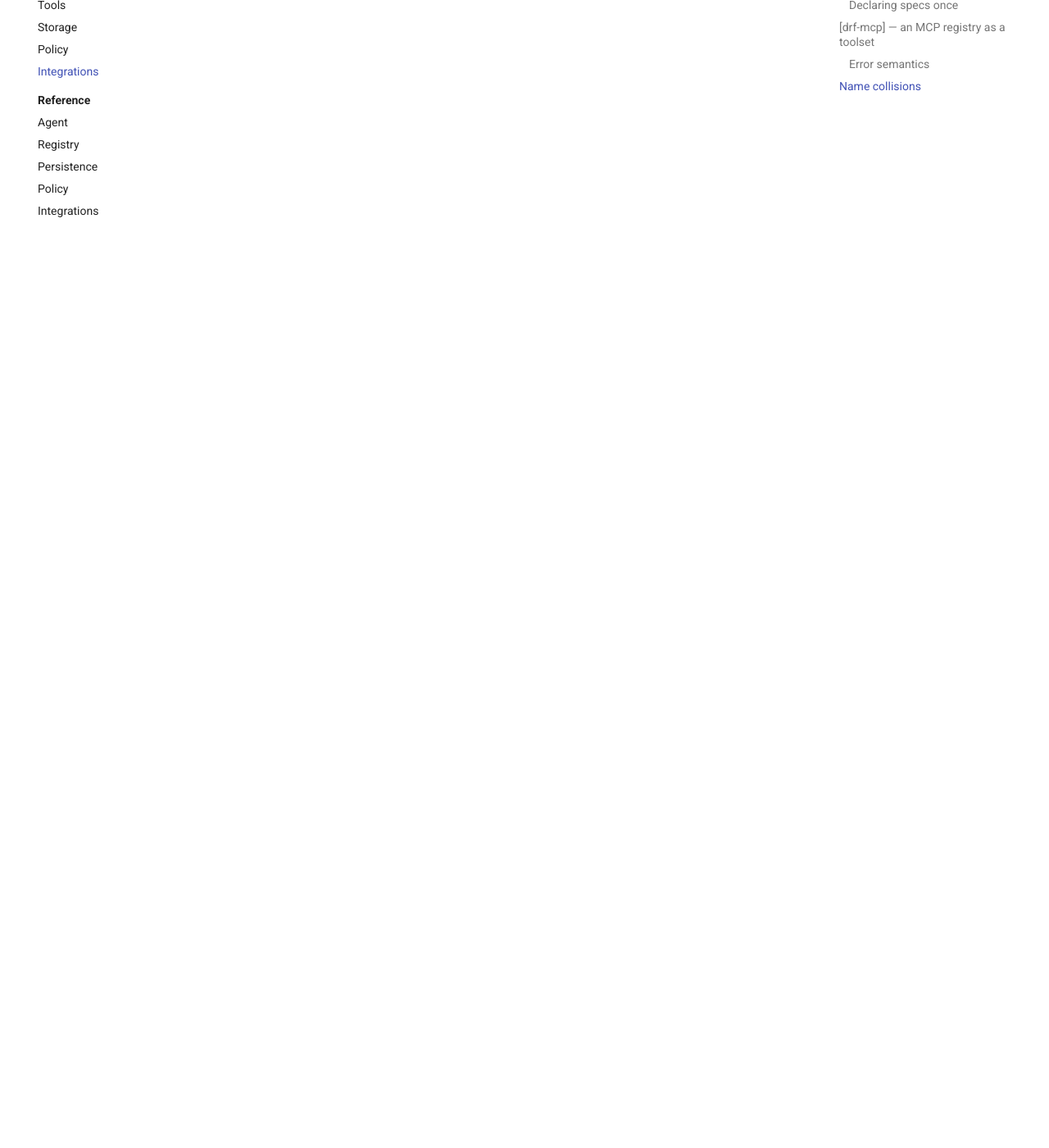
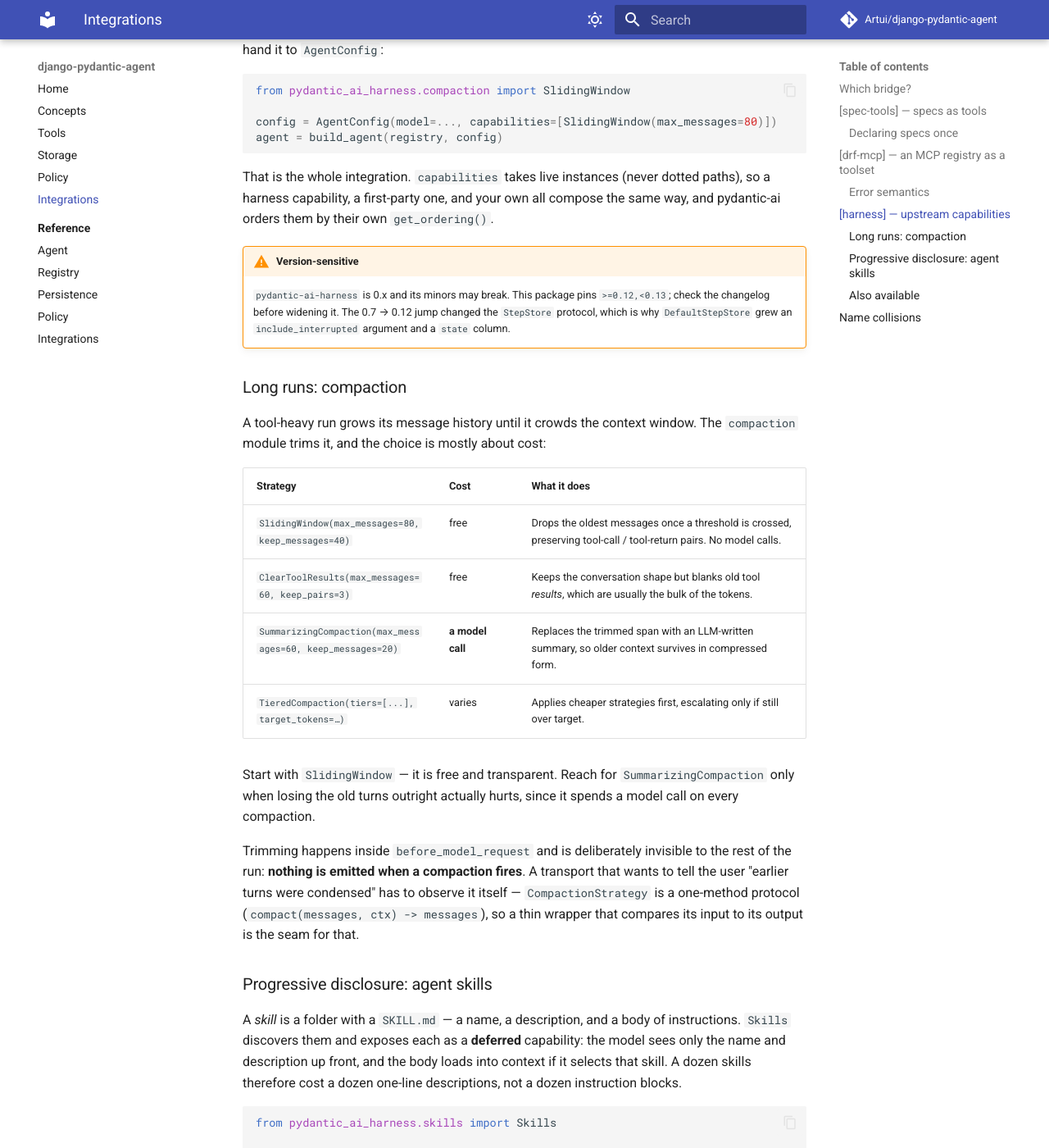
Before and after one commit to Artui/django-pydantic-agent, an MkDocs documentation site: the page built from docs/integrations.md, in a window 1280 px wide and 1400 px high, scrolled down 2726 px. Shown: the whole window at 82% size. Built offline with MkDocs 1.6.1 and Material for MkDocs 9.7.7, drawn with Linux system fonts in a browser that asks for light colours; comment, search, counter and statistics services are not loaded; some of the changed text lies outside the part shown.

Commit message:
Document the [harness] extra: compaction and agent skills (0.4.1) (#10)
* Document the [harness] extra: compaction and agent skills

The extra has existed since the CodeMode work, but integrations.md only covered
the two DRF bridges, so the third extra was undiscoverable. Both capabilities
are pure adoption — `capabilities=` already takes live instances, so there is no
package code to add.

Compaction is presented by cost, since that is the actual decision: SlidingWindow
and ClearToolResults are free, SummarizingCompaction spends a model call per
compaction, TieredCompaction escalates between them.

Two gotchas came from running the snippets rather than reading the source:
SummarizingCompaction requires max_messages or max_tokens (the obvious
`SummarizingCompaction(keep_messages=20)` raises), and Skills validates
include/exclude names against what discovery found, so a name matching no skill
raises instead of being ignored. Both are now documented as behaviour.

Also recorded for the transports: nothing is emitted when a compaction fires, so
surfacing "earlier turns were condensed" to a user means observing the
one-method CompactionStrategy protocol.

Co-Authored-By: Claude Opus 5 <noreply@anthropic.com>

* Release 0.4.1

---------

Co-authored-by: Claude Opus 5 <noreply@anthropic.com>

````diff
--- a/django_pydantic_agent/version.py
+++ b/django_pydantic_agent/version.py
@@ -1,5 +1,5 @@
 from __future__ import annotations
 
-__version__: str = "0.4.0"
+__version__: str = "0.4.1"
 
 __all__ = ["__version__"]
--- a/docs/integrations.md
+++ b/docs/integrations.md
@@ -1,14 +1,20 @@
 # Integrations
 
-Two optional bridges expose an existing DRF surface as agent tools, so you don't
-re-declare your API as `@tool` functions. Both are lazily imported — the base
-install stays slim and neither dependency is pulled unless configured.
+Three optional extras, all lazily imported — the base install stays slim and
+none of these dependencies is pulled unless configured.
 
-Both make the agent act as the **logged-in user**: the request is carried into
-every call, so your existing permission checks apply exactly as they would over
-HTTP.
+Two of them are **bridges**: `[spec-tools]` and `[drf-mcp]` expose an existing
+DRF surface as agent tools, so you don't re-declare your API as `@tool`
+functions. Both make the agent act as the **logged-in user** — the request is
+carried into every call, so your existing permission checks apply exactly as they
+would over HTTP.
 
-## Which one?
+The third, `[harness]`, is a different shape: it brings in ready-made
+**capabilities** (compaction, agent skills, step persistence and more) that plug
+into the same `AgentConfig.capabilities` seam this package's own audit and
+tool-guard capabilities use.
+
+## Which bridge?
 
 | | `[spec-tools]` | `[drf-mcp]` |
 | --- | --- | --- |
@@ -101,6 +107,101 @@ model gets to recover:
 Bridged tools also carry destructiveness into the [tool guard](policy.md): the
 bridge maps each tool's `readOnlyHint` annotation onto `DESTRUCTIVE_METADATA_KEY`.
 
+## `[harness]` — upstream capabilities
+
+```bash
+pip install django-pydantic-agent[harness]
+```
+
+The other two extras bridge *your* API into the agent. This one is different: it
+pulls in [`pydantic-ai-harness`](https://github.com/pydantic/pydantic-ai-harness),
+a library of ready-made **capabilities** — the same seam this package's own audit
+and tool-guard capabilities use. Nothing here wraps or re-implements them; you
+construct one and hand it to `AgentConfig`:
+
+```python
+from pydantic_ai_harness.compaction import SlidingWindow
+
+config = AgentConfig(model=..., capabilities=[SlidingWindow(max_messages=80)])
+agent = build_agent(registry, config)
+```
+
+That is the whole integration. `capabilities` takes live instances (never dotted
+paths), so a harness capability, a first-party one, and your own all compose the
+same way, and pydantic-ai orders them by their own `get_ordering()`.
+
+!!! warning "Version-sensitive"
+    `pydantic-ai-harness` is 0.x and its minors may break. This package pins
+    `>=0.12,<0.13`; check the changelog before widening it. The 0.7 → 0.12 jump
+    changed the `StepStore` protocol, which is why `DefaultStepStore` grew an
+    `include_interrupted` argument and a `state` column.
+
+### Long runs: compaction
+
+A tool-heavy run grows its message history until it crowds the context window.
+The `compaction` module trims it, and the choice is mostly about cost:
+
+| Strategy | Cost | What it does |
+| --- | --- | --- |
+| `SlidingWindow(max_messages=80, keep_messages=40)` | free | Drops the oldest messages once a threshold is crossed, preserving tool-call / tool-return pairs. No model calls. |
+| `ClearToolResults(max_messages=60, keep_pairs=3)` | free | Keeps the conversation shape but blanks old tool *results*, which are usually the bulk of the tokens. |
+| `SummarizingCompaction(max_messages=60, keep_messages=20)` | **a model call** | Replaces the trimmed span with an LLM-written summary, so older context survives in compressed form. |
+| `TieredCompaction(tiers=[...], target_tokens=…)` | varies | Applies cheaper strategies first, escalating only if still over target. |
+
+Start with `SlidingWindow` — it is free and transparent. Reach for
+`SummarizingCompaction` only when losing the old turns outright actually hurts,
+since it spends a model call on every compaction.
+
+Trimming happens inside `before_model_request` and is deliberately invisible to
+the rest of the run: **nothing is emitted when a compaction fires**. A transport
+that wants to tell the user "earlier turns were condensed" has to observe it
+itself — `CompactionStrategy` is a one-method protocol
+(`compact(messages, ctx) -> messages`), so a thin wrapper that compares its input
+to its output is the seam for that.
+
+### Progressive disclosure: agent skills
+
+A *skill* is a folder with a `SKILL.md` — a name, a description, and a body of
+instructions. `Skills` discovers them and exposes each as a **deferred**
+capability: the model sees only the name and description up front, and the body
+loads into context if it selects that skill. A dozen skills therefore cost a
+dozen one-line descriptions, not a dozen instruction blocks.
+
+```python
+from pydantic_ai_harness.skills import Skills
+
+config = AgentConfig(
+    model=...,
+    capabilities=[Skills("/srv/app/skills")],
+)
+```
+
+`directories` takes one path or several. Discovery scans *immediate* child
+directories for a `SKILL.md`, so `/srv/app/skills/summarise/SKILL.md` registers a
+skill named `summarise` (the frontmatter `name` wins over the directory name when
+both are present).
+
+`include` / `exclude` select by exact skill name — and are **validated against
+what was actually discovered**, so `exclude={"draft-only"}` raises `ValueError`
+when no such skill exists rather than silently excluding nothing. That is the
+behaviour you want (a typo'd name fails loudly), but it does mean a selection
+list and a skills directory have to be kept in step.
+
+!!! note "Instructions only, in v1"
+    Upstream loads the `SKILL.md` body and nothing else — bundled scripts and
+    resources are deferred to a future sandbox integration. A skill that assumes
+    it can execute its own files will not work yet.
+
+Each skill becomes one capability whose `id` is the skill name, which is what a
+client needs to show "using skill X". Enumerate them with `skills.apply(visitor)`.
+
+### Also available
+
+`step_persistence` (used by [`DefaultStepStore`](storage.md)), `subagents`,
+`code_mode`, `overflowing_tool_output`, `guardrails`, `filesystem`, `shell` and
+`ManagedPrompt` all compose the same way. None of them need support from this
+package — if it is a pydantic-ai capability, `capabilities=[...]` takes it.
+
 ## Name collisions
 
 Both bridges take `exclude_names`, and precedence is fixed: the `@tool` registry
--- a/pyproject.toml
+++ b/pyproject.toml
@@ -140,7 +140,7 @@ root = ["./django_pydantic_agent"]
 # django_pydantic_agent/version.py and promotes the CHANGELOG [Unreleased] block
 # under a new dated heading.
 [tool.bumpversion]
-current_version = "0.4.0"
+current_version = "0.4.1"
 allow_dirty = false
 commit = false
 tag = false
````
Also changed, not shown: CHANGELOG.md (+25 -1 lines).
